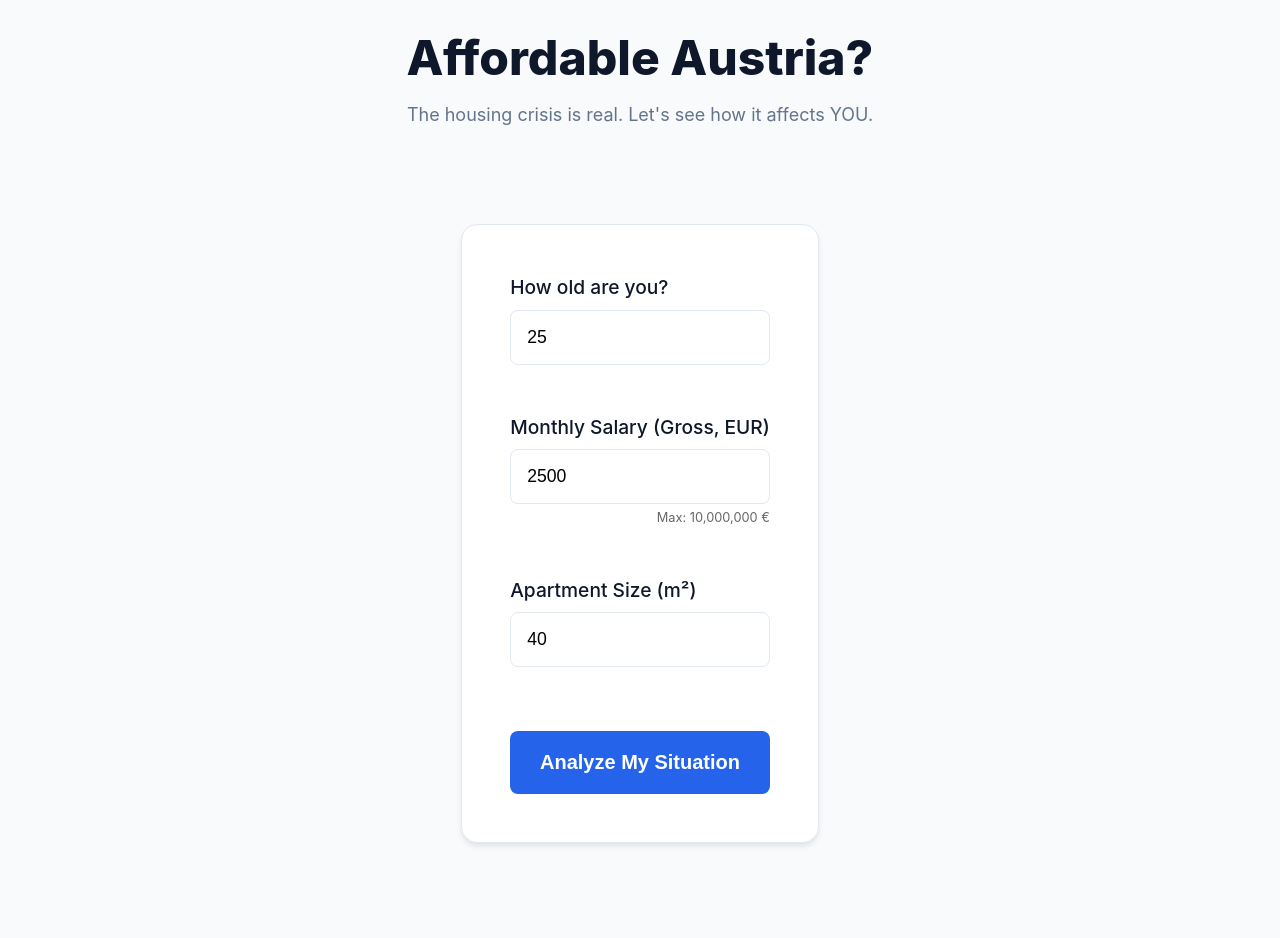
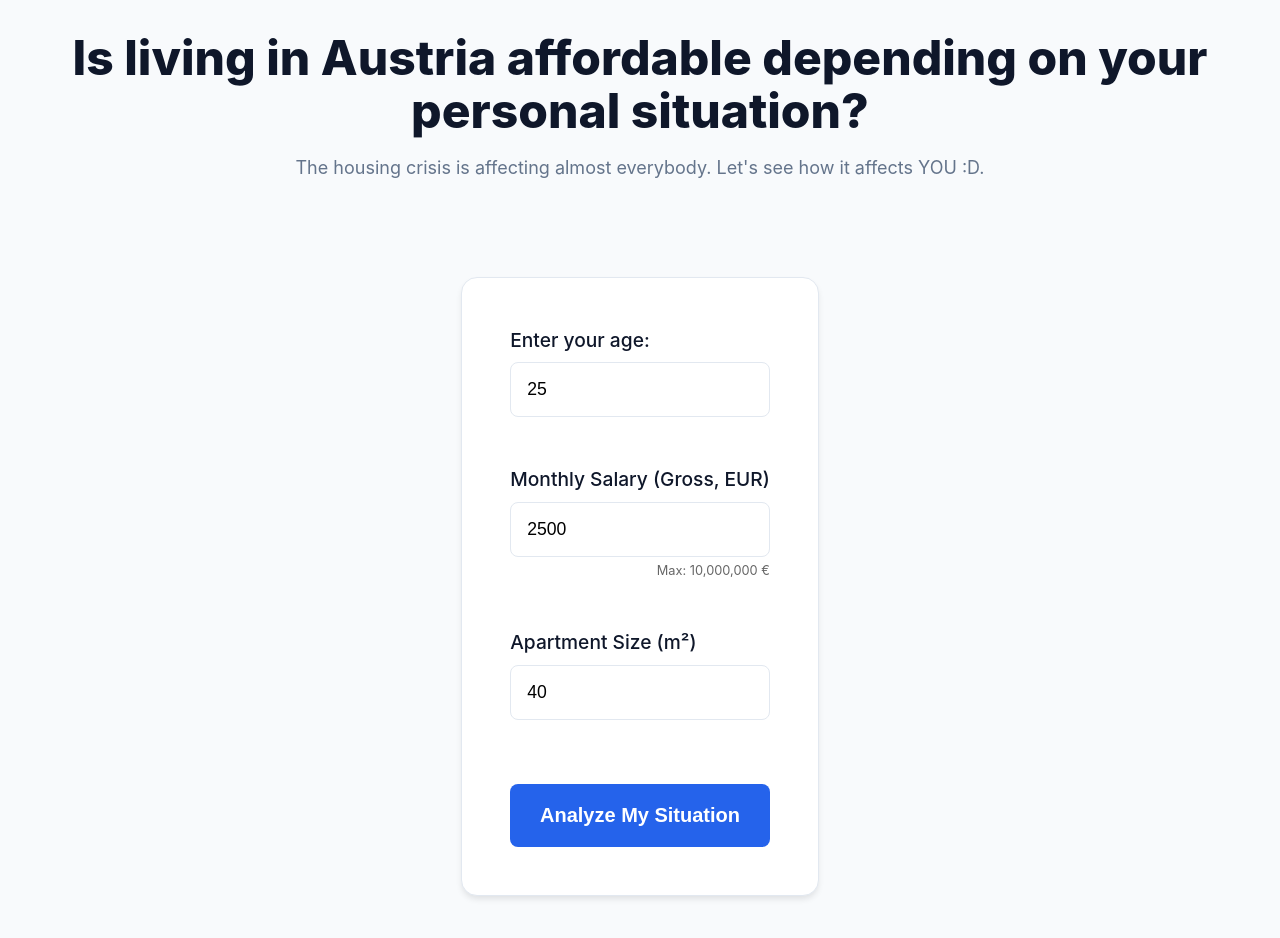
Before and after one commit to pascalrupp03/Visualisierung, a React (Vite) app in the folder Design Assigments/Assignment_3/app/: page / in a window 1280 px wide. Shown: the top 938 px of the page. Built offline with nearby package versions, Linux system fonts and the light colour scheme; the HTML template or start-up script is replaced by a standard one.

Commit message:
made some changes to landingview

```diff
--- a/Design Assigments/Assignment_3/app/src/components/LandingView.tsx
+++ b/Design Assigments/Assignment_3/app/src/components/LandingView.tsx
@@ -6,9 +6,9 @@ const LandingView = () => {
   const { userData, setUserData, setHasStarted, setCurrentView } = useAppState();
 
   const handleSubmit = (e: FormEvent<HTMLFormElement>) => {
-    e.preventDefault();
-    setHasStarted(true);
-    setCurrentView('personal');
+    e.preventDefault(); // Prevent the default form submission behavior
+    setHasStarted(true); // Mark that the user has started the analysis
+    setCurrentView('personal'); // Transition to the 'personal' view after form submission
   };
 
   return (
@@ -22,17 +22,17 @@ const LandingView = () => {
         <motion.h1
           initial={{ opacity: 0, scale: 0.9 }}
           animate={{ opacity: 1, scale: 1 }}
-          transition={{ duration: 0.8 }}
+          transition={{ duration: 0.6 }} // make transition noticeable but smooth
         >
-          Affordable Austria?
+          Is living in Austria affordable depending on your personal situation?
         </motion.h1>
-        <p>The housing crisis is real. Let's see how it affects YOU.</p>
+        <p>The housing crisis is affecting almost everybody. Let's see how it affects YOU :D.</p>
       </header>
 
       <div className="card" style={{ maxWidth: '800px', margin: '0 auto', padding: '3rem' }}>
         <form onSubmit={handleSubmit} style={{ display: 'flex', flexDirection: 'column', gap: '1.5rem' }}>
           <div className="form-group">
-            <label style={{ fontSize: '1.2rem' }}>How old are you?</label>
+            <label style={{ fontSize: '1.2rem' }}>Enter your age:</label>
             <input
               type="number"
               style={{ padding: '1rem', fontSize: '1.1rem' }}
@@ -41,7 +41,7 @@ const LandingView = () => {
                 const val = e.target.value;
                 setUserData({ ...userData, age: val === '' ? 0 : parseInt(val) });
               }}
-              min="18"
+              min="16"
               max="100"
             />
           </div>
@@ -57,7 +57,7 @@ const LandingView = () => {
                 setUserData({ ...userData, salary: val === '' ? 0 : parseInt(val) });
               }}
               min="0"
-              max="10000000"
+              max="10000000000000"
               step="1"
               placeholder="e.g. 2500"
             />
```
